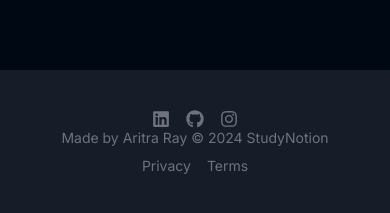
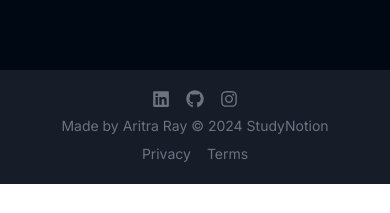
Before and after one commit to AritraRock/StudyNotion, a React (Create React App) app: page / in a window 390 px wide. Shown: the part 6227-6440 px from the top of the page. After the commit the page ends 6411 px from the top, so only its background shows below. Built offline with nearby package versions, Linux system fonts and the light colour scheme; no server answers; a web font is replaced by a local one.

Commit message:
media query navbar

```diff
--- a/src/components/Common/Footer.jsx
+++ b/src/components/Common/Footer.jsx
@@ -6,9 +6,9 @@ import { FaLinkedin, FaInstagram, FaGithub } from "react-icons/fa";
 const Footer = () => {
   return (
     <div className="bg-richblack-800">
-      <div className="w-11/12 max-w-maxContent mx-auto py-10 text-richblack-400">
+      <div className="w-11/12 max-w-maxContent mx-auto py-5 text-richblack-400">
 
-        <div className="flex flex-col md:flex-row justify-between items-center text-sm">
+        <div className="flex flex-col md:flex-row gap-2 justify-between items-center text-sm">
           <div className="flex gap-4 text-lg">
               <Link to="https://www.linkedin.com/in/aritra-ray-bb2b03223/">
                 <FaLinkedin />
@@ -20,10 +20,12 @@ const Footer = () => {
                 <FaInstagram />
               </Link>
             </div>
-          <p className="text-center">
-            Made by Aritra Ray © 2024 StudyNotion
-          </p>
-          <div className="flex gap-4 mt-2 md:mt-0">
+            <div>
+              <p className="text-center">
+                Made by Aritra Ray © 2024 StudyNotion
+              </p>
+            </div>
+          <div className="flex gap-4 md:mt-0">
             <Link to="/">Privacy</Link>
             <Link to="/">Terms</Link>
           </div>
```
